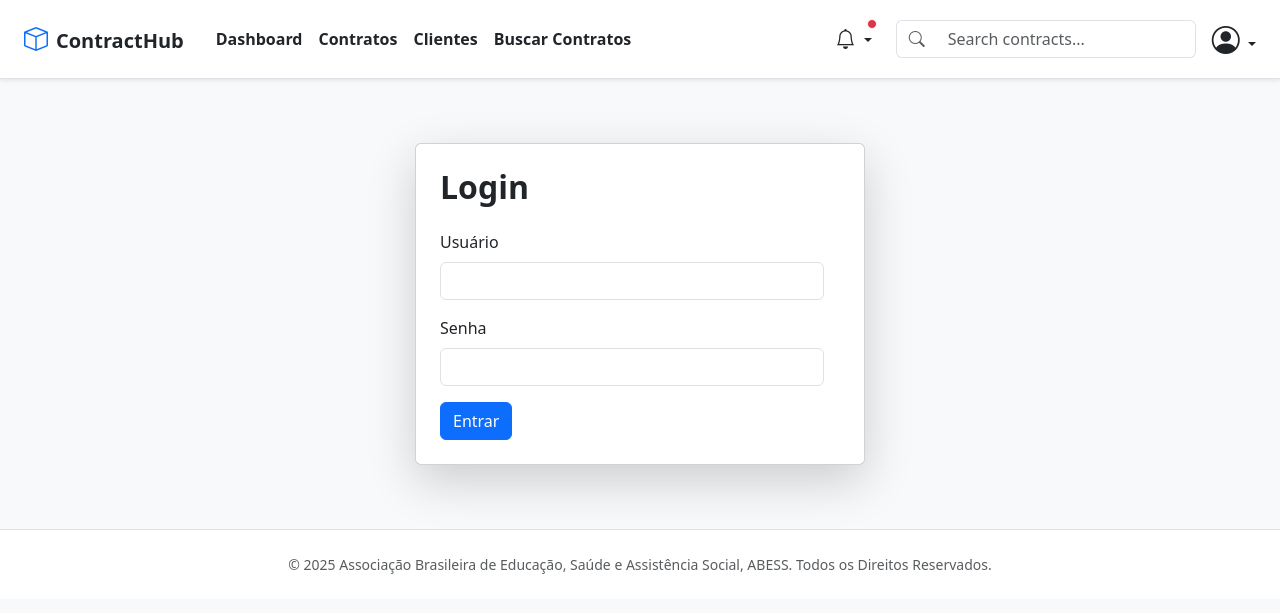
After one commit to jimbogovich/gestaocontratos, a Django app: page /login/ in a window 1280 px wide. The commit adds this page. Shown: the top 613 px of the page. Run offline with Django 4.2, Linux system fonts and the light colour scheme; data comes from the database, SQL or seed files in the repository; both versions use the stored data as it was after the commit; some libraries are stand-ins or nearby versions.

Commit message:
Tela de login e logout adicionado

```diff
--- a/gestaodecontratos/models.py
+++ b/gestaodecontratos/models.py
@@ -80,11 +80,11 @@ class Client(models.Model):
     type = models.CharField(max_length=100, verbose_name="Tipo de Cliente", choices=[('pessoa_fisica', 'Pessoa Física'), ('pessoa_juridica', 'Pessoa Jurídica')])
     cnpjoucpf = models.CharField(max_length=18, verbose_name="CNPJ/CPF do Cliente", blank=True, null=True)
     email = models.EmailField(max_length=100, verbose_name="Email do Cliente", blank=True, null=True)
-    phone = models.CharField(max_length=100, verbose_name="Telefone do Cliente", blank=True, null=True)
+    phone = models.CharField(max_length=11, verbose_name="Telefone do Cliente", blank=True, null=True)
     address = models.CharField(max_length=100, verbose_name="Endereço do Cliente", blank=True, null=True)
     city = models.CharField(max_length=100, verbose_name="Cidade do Cliente", blank=True, null=True)
     state = models.CharField(max_length=100, verbose_name="Estado do Cliente", blank=True, null=True)
-    zip_code = models.CharField(max_length=100, verbose_name="CEP do Cliente", blank=True, null=True)
+    zip_code = models.CharField(max_length=8, verbose_name="CEP do Cliente", blank=True, null=True)
 
     def __str__(self):
         return self.name + " - " + self.email
--- a/gestaodecontratos/templates/header.html
+++ b/gestaodecontratos/templates/header.html
@@ -55,7 +55,36 @@
 
     <!-- Ícone de usuário -->
     <div class="d-flex align-items-center">
-      <i class="bi bi-person-circle fs-4 text-muted"></i>
+
+      <span class="nav-item dropdown">
+      <a class="nav-link dropdown-toggle" href="#" id="userDropdown" role="button" data-bs-toggle="dropdown" aria-expanded="false">
+        <i class="bi bi-person-circle fs-3"></i>
+      </a>
+      <ul class="dropdown-menu dropdown-menu-end" aria-labelledby="userDropdown" style="min-width: 200px;">
+        {% if user.is_authenticated %}
+          <li class="dropdown-item-text">
+            <strong>{{ user.username }}</strong>
+          </li>
+          <li><hr class="dropdown-divider"></li>
+          <li>
+            <a class="dropdown-item text-danger" href="{% url 'logout' %}">
+              <i class="bi bi-box-arrow-right me-1"></i>Sair
+            </a>
+          </li>
+        {% else %}
+          <li>
+            <a class="dropdown-item" href="{% url 'login' %}">
+              <i class="bi bi-box-arrow-in-right me-1"></i>Entrar
+            </a>
+          </li>
+          <li>
+            <a class="dropdown-item" href="{% url 'cadastroclientes' %}">
+              <i class="bi bi-person-plus me-1"></i>Cadastre-se
+            </a>
+          </li>
+        {% endif %}
+      </ul>
+    </span>
     </div>
   </div>
 </nav>
--- /dev/null
+++ b/gestaodecontratos/templates/login.html
@@ -0,0 +1,34 @@
+{% extends 'base.html' %}
+{% load static %}
+{% block content %}
+<div class="container my-3 d-flex justify-content-center">
+  <div class="card shadow-lg p-4 w-100 " style="max-width: 450px;">
+    <h2 class="mb-4 fw-bold">Login</h2>
+
+    <form method="POST" class="row g-3" style="max-width: 400px;">
+      {% csrf_token %}
+
+      <div class="col-12">
+        <label for="username" class="form-label">Usuário</label>
+        <input type="text" class="form-control" id="username" name="username" required>
+      </div>
+
+      <div class="col-12">
+        <label for="password" class="form-label">Senha</label>
+        <input type="password" class="form-control" id="password" name="password" required>
+      </div>
+
+      <div class="col-12">
+        <button type="submit" class="btn btn-primary">Entrar</button>
+      </div>
+
+      {% if error %}
+        <div class="col-12">
+          <div class="alert alert-danger mt-3">{{ error }}</div>
+        </div>
+      {% endif %}
+    </form>
+  </div>
+</div>
+
+{% endblock %}
--- a/gestaodecontratos/urls.py
+++ b/gestaodecontratos/urls.py
@@ -1,5 +1,5 @@
 from django.urls import path
-from .views import contratos_view, listagemContratos, detalhes_contrato, dashboardView, search_contracts, NotificationView, notificacoes_nao_lidas_api, CadastroCliente, clientes
+from .views import contratos_view, listagemContratos, detalhes_contrato, dashboardView, search_contracts, NotificationView, notificacoes_nao_lidas_api, CadastroCliente, clientes, login, logout
 
 urlpatterns = [
     path('gestaodecontratos/', contratos_view, name='gestaodecontratos'),
@@ -10,4 +10,6 @@ urlpatterns = [
     path('notificacoes/', NotificationView, name='notificacoes'),
     path('api/notificacoes_nao_lidas/', notificacoes_nao_lidas_api, name='notificacoes_nao_lidas_api'),
     path('cadastroclientes/', CadastroCliente, name='cadastroclientes'),
+    path('login/', login, name='login'),
+    path('logout/', logout, name='logout'),
 ]
--- a/gestaodecontratos/views.py
+++ b/gestaodecontratos/views.py
@@ -4,6 +4,7 @@ from django.contrib import messages
 from .forms import ContratosForm, ReminderForm, ClientForm
 from .models import contactManagement_db, Reminder, Client
 from datetime import date, timedelta
+from django.contrib.auth import authenticate, login
 
 def contratos_view(request):
     if request.method == 'POST':
@@ -108,12 +109,32 @@ def CadastroCliente(request):
         form = ClientForm(request.POST)
         if form.is_valid():
             form.save()
-            return redirect('listaclientes')
+            return redirect('dashboard')
 
     else:
         form = ClientForm()
-    return render(request, 'listaclientes.html', {'form': form})
+    return render(request, 'cadastroclientes.html', {'form': form})
 
 def clientes(request):
     clientes = ClientForm.objects.all()
-    return render(request, 'listaclientes.html', {'clientes': clientes})
+    return render(request, 'cadastroclientes.html', {'clientes': clientes})
+
+def login(request):
+        if request.method == 'POST':
+            username = request.POST.get('username')
+            password = request.POST.get('password')
+
+            user = authenticate(request, username=username, password=password)
+
+            if user is not None:
+                login(request, user)
+                return redirect('dashboard')  # redirecione para onde quiser
+            else:
+                messages.error(request, 'Usuário ou senha inválidos.')
+                return redirect('login')  # ou render com mensagem
+
+        return render(request, 'login.html')
+
+def logout(request):
+    logout(request)
+    return redirect('login')
--- a/setup/settings.py
+++ b/setup/settings.py
@@ -139,3 +139,6 @@ STATIC_URL = 'static/'
 # https://docs.djangoproject.com/en/4.2/ref/settings/#default-auto-field
 
 DEFAULT_AUTO_FIELD = 'django.db.models.BigAutoField'
+
+LOGIN_REDIRECT_URL = '/'
+LOGOUT_REDIRECT_URL = '/login/'
```
Also changed, not shown: gestaodecontratos/templates/cadastroclientes.html (added, +67 -0 lines), gestaodecontratos/templates/listaclientes.html (deleted, +0 -65 lines), db.sqlite3, gestaodecontratos/migrations/0016_alter_client_phone_alter_client_zip_code.py (added).
